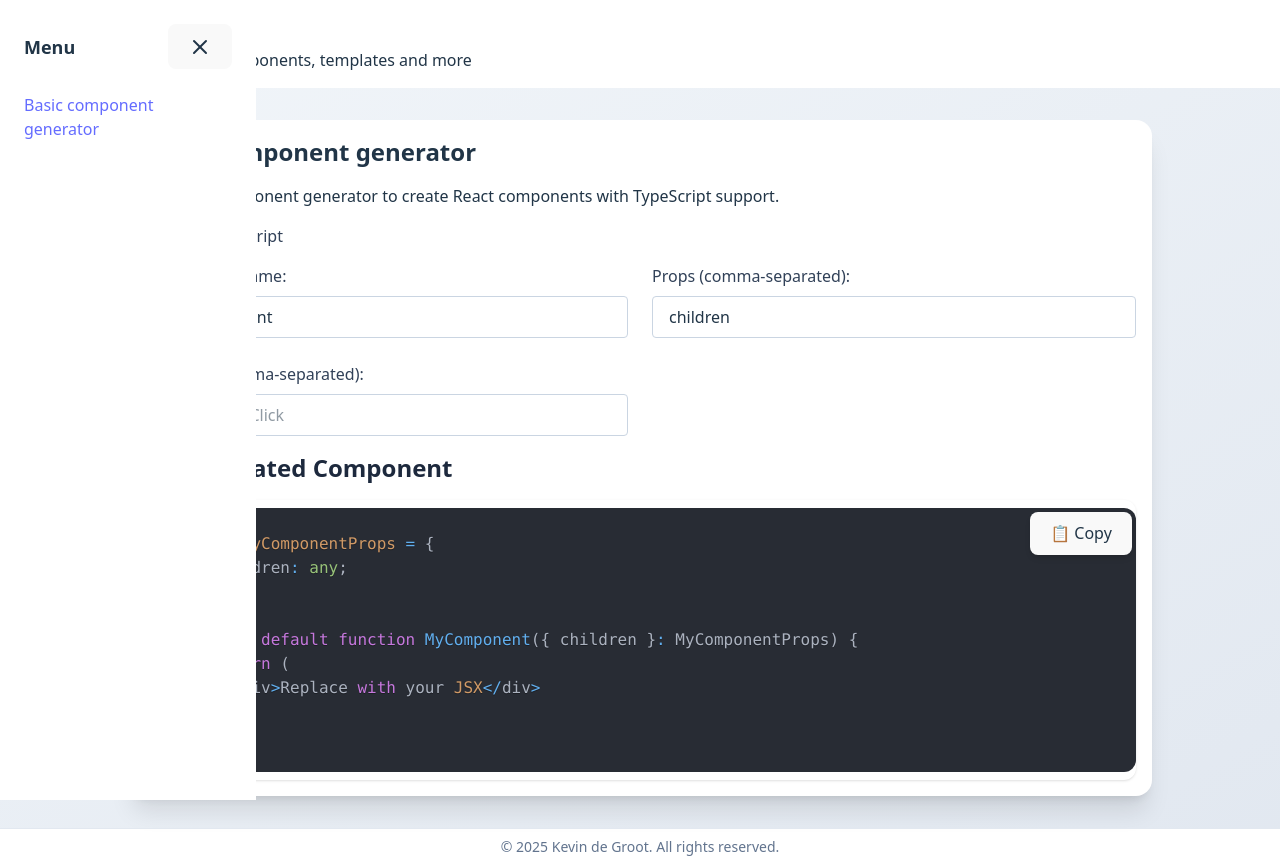
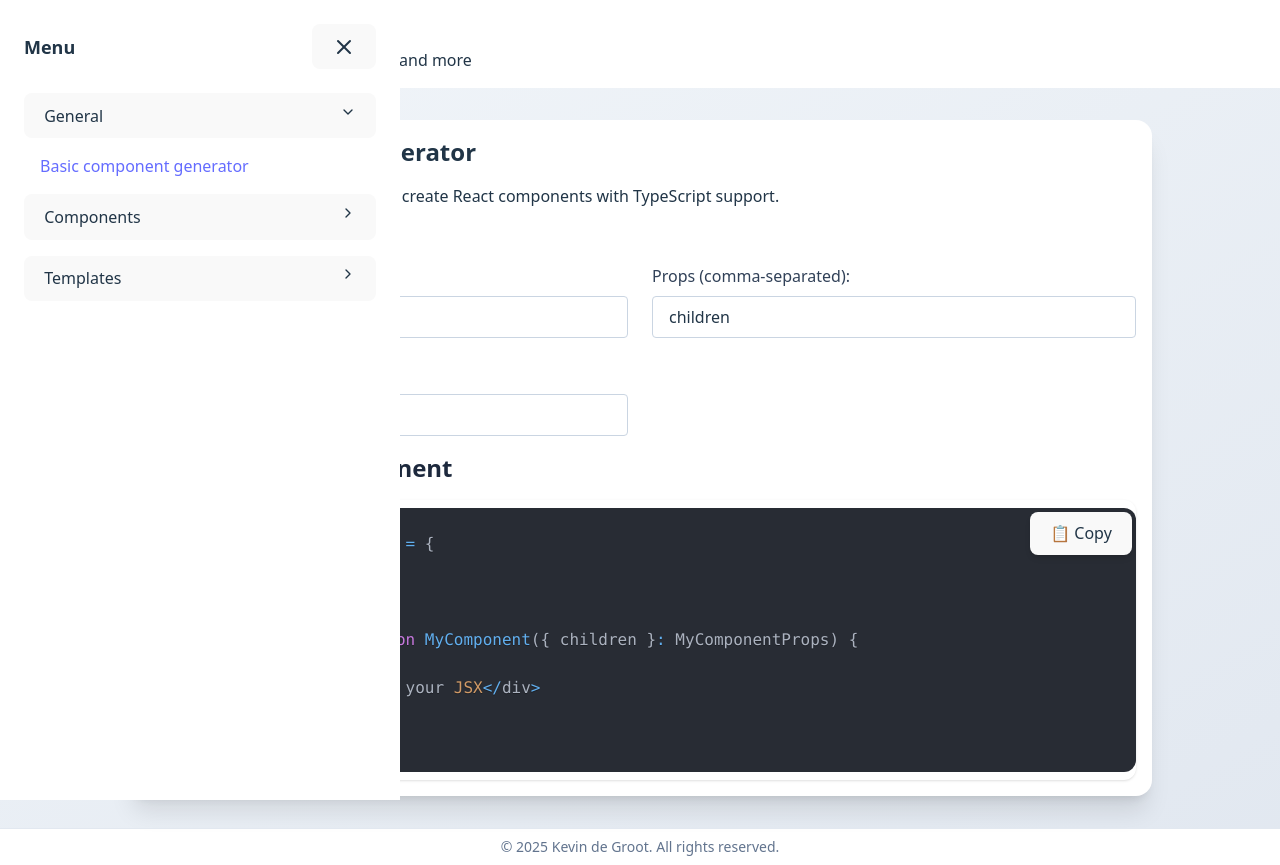
Before and after one commit to KevinDeGroot2015/jsxforge, a React (Vite) app: page / in a window 1280 px wide. Both pictures are taken after a click on the button 48 px from the left and 44 px from the top of the page. Built offline with nearby package versions, Linux system fonts and the light colour scheme.

Commit message:
header-sidebar usecontext implementation & small changes

```diff
--- a/src/App.tsx
+++ b/src/App.tsx
@@ -3,12 +3,15 @@ import Footer from "@components/Footer/Footer";
 import Header from "@components/Header/Header";
 import Layout from "@layout/Layout";
 import "@assets/styles/index.css";
+import { SideBarProvider } from "@contexts/SideBarContext";
 
 export default function App() {
     return (
         <>
             <BrowserRouter>
-                <Header />
+                <SideBarProvider>
+                    <Header />
+                </SideBarProvider>
                 <Layout />
                 <Footer />
             </BrowserRouter>
--- a/src/assets/styles/index.css
+++ b/src/assets/styles/index.css
@@ -50,10 +50,6 @@ button {
 button:hover {
     border-color: #646cff;
 }
-button:focus,
-button:focus-visible {
-    outline: 4px auto -webkit-focus-ring-color;
-}
 
 @media (prefers-color-scheme: light) {
     :root {
--- a/src/components/Header/Header.tsx
+++ b/src/components/Header/Header.tsx
@@ -1,13 +1,11 @@
-import { useState } from "react";
-import { motion, AnimatePresence } from "framer-motion";
-import { Menu, X } from "lucide-react";
+import { Menu } from "lucide-react";
 import { Link } from "react-router-dom";
-import routes from "@router/routes";
+import { useContext } from 'react';
+import SideBar from "@components/Sidebar/SideBar";
+import { SideBarContext } from "@contexts/SideBarContext";
 
 export default function Header() {
-    const [isOpen, setIsOpen] = useState(false);
-
-    const toggleMenu = () => setIsOpen(!isOpen);
+    const { toggleMenu } = useContext(SideBarContext);
 
     return (
         <>
@@ -22,45 +20,7 @@ export default function Header() {
                     <p>React/Typescript components, templates and more</p>
                 </h1>
             </header>
-
-            <AnimatePresence>
-                {isOpen && (
-                    <motion.div
-                        className="fixed inset-0 z-50 "
-                        initial={{ opacity: 0 }}
-                        animate={{ opacity: 1 }}
-                        exit={{ opacity: 0 }}
-                        onClick={toggleMenu}
-                    >
-                        <motion.div
-                            className="bg-white w-64 h-full p-6"
-                            initial={{ x: "-100%" }}
-                            animate={{ x: 0 }}
-                            exit={{ x: "-100%" }}
-                            transition={{ type: "tween" }}
-                            onClick={(e) => e.stopPropagation()}
-                        >
-                            <div className="flex justify-between items-center mb-6">
-                                <h2 className="text-lg font-semibold">Menu</h2>
-                                <button onClick={toggleMenu}>
-                                    <X className="w-6 h-6" />
-                                </button>
-                            </div>
-                            <nav className="flex flex-col gap-4">
-                                {routes.map(({ path, title }) => (
-                                    <Link
-                                        key={path}
-                                        to={path}
-                                        className="hover:text-blue-600"
-                                    >
-                                        {title}
-                                    </Link>
-                                ))}
-                            </nav>
-                        </motion.div>
-                    </motion.div>
-                )}
-            </AnimatePresence>
+            <SideBar />
         </>
     );
 }
--- /dev/null
+++ b/src/components/Sidebar/SideBar.tsx
@@ -0,0 +1,98 @@
+import { useContext } from "react";
+import { motion, AnimatePresence } from "framer-motion";
+import { X, ChevronDown, ChevronRight } from "lucide-react";
+import { Link } from "react-router-dom";
+import routes from "@router/routes";
+import { SideBarContext } from "@contexts/SideBarContext";
+
+export default function Sidebar() {
+    const { isOpen, setIsOpen, openGroups, setOpenGroups, toggleMenu } = useContext(SideBarContext);
+
+    const toggleGroup = (group: string) => {
+        setOpenGroups((prev) =>
+            prev.includes(group)
+                ? prev.filter((g) => g !== group)
+                : [...prev, group]
+        );
+    };
+
+    return (
+        <AnimatePresence>
+            {isOpen && (
+                <motion.div
+                    className="fixed inset-0 z-50"
+                    initial={{ opacity: 0 }}
+                    animate={{ opacity: 1 }}
+                    exit={{ opacity: 0 }}
+                    onClick={() => setIsOpen(false)}
+                >
+                    <motion.div
+                        className="bg-white w-100 h-full p-6"
+                        initial={{ x: "-100%" }}
+                        animate={{ x: 0 }}
+                        exit={{ x: "-100%" }}
+                        transition={{ type: "tween" }}
+                        onClick={(e) => e.stopPropagation()}
+                    >
+                        <div className="flex justify-between items-center mb-6">
+                            <h2 className="text-lg font-semibold">Menu</h2>
+                            <button onClick={toggleMenu}>
+                                <X className="w-6 h-6" />
+                            </button>
+                        </div>
+
+                        <nav className="flex flex-col gap-2">
+                            {routes.map(({ group, items }) => (
+                                <div key={group} className="pb-2">
+                                    <button
+                                        onClick={() => toggleGroup(group)}
+                                        className="flex justify-between align-middle w-full font-medium"
+                                    >
+                                        {group}
+                                        {openGroups.includes(group) ? (
+                                            <ChevronDown className="w-4 h-4" />
+                                        ) : (
+                                            <ChevronRight className="w-4 h-4" />
+                                        )}
+                                    </button>
+
+                                    <AnimatePresence>
+                                        {openGroups.includes(group) && (
+                                            <motion.div
+                                                initial={{
+                                                    height: 0,
+                                                    opacity: 0,
+                                                }}
+                                                animate={{
+                                                    height: "auto",
+                                                    opacity: 1,
+                                                }}
+                                                exit={{
+                                                    height: 0,
+                                                    opacity: 0,
+                                                }}
+                                                className="overflow-hidden pl-4 mt-4 flex flex-col gap-3"
+                                            >
+                                                {items.map(
+                                                    ({ path, title }) => (
+                                                        <Link
+                                                            key={path}
+                                                            to={path}
+                                                            onClick={toggleMenu}
+                                                        >
+                                                            {title}
+                                                        </Link>
+                                                    )
+                                                )}
+                                            </motion.div>
+                                        )}
+                                    </AnimatePresence>
+                                </div>
+                            ))}
+                        </nav>
+                    </motion.div>
+                </motion.div>
+            )}
+        </AnimatePresence>
+    );
+}
--- /dev/null
+++ b/src/contexts/SideBarContext.tsx
@@ -0,0 +1,36 @@
+import { createContext, useState } from "react";
+
+type SideBarContextProps = {
+    isOpen: boolean;
+    setIsOpen: React.Dispatch<React.SetStateAction<boolean>>;
+    openGroups: string[];
+    setOpenGroups: React.Dispatch<React.SetStateAction<string[]>>;
+    toggleMenu: () => void;
+};
+
+type SideBarContextProvideProps = {
+    children: React.ReactNode;
+};
+
+export const SideBarContext = createContext<SideBarContextProps>({
+    isOpen: false,
+    setIsOpen: () => {},
+    openGroups: [],
+    setOpenGroups: () => {},
+    toggleMenu: () => {},
+});
+
+export const SideBarProvider = ({ children }: SideBarContextProvideProps) => {
+    const [isOpen, setIsOpen] = useState(false);
+    const [openGroups, setOpenGroups] = useState<string[]>(["General"]);
+
+    const toggleMenu = () => setIsOpen(!isOpen);
+
+    return (
+        <SideBarContext.Provider
+            value={{ isOpen, setIsOpen, openGroups, setOpenGroups, toggleMenu }}
+        >
+            {children}
+        </SideBarContext.Provider>
+    );
+};
--- a/src/layout/Layout.tsx
+++ b/src/layout/Layout.tsx
@@ -1,22 +1,29 @@
-import { Routes, Route } from "react-router";
+import { Routes, Route, useLocation } from "react-router";
 import routes from "@router/routes";
-import React from "react";
 
 export default function Layout() {
+    const location = useLocation();
+    const pageRouteItems = routes.flatMap((group) => group.items);
+    const currentRoute = pageRouteItems.find(
+        (route) => route.path === location.pathname
+    );
+
     return (
         <div
             style={{ minHeight: "calc(100vh - 130px)" }}
             className="bg-gradient-to-br from-slate-100 to-slate-200 p-2 md:p-8"
         >
             <div className="max-w-5xl mx-auto bg-white rounded-2xl shadow-xl p-4 space-y-4">
-                {routes.map(({ path, title, intro }) => (
-                    <React.Fragment key={path}>
-                        <h2 className="text-2xl font-bold">{title}</h2>
-                        <p>{intro}</p>
-                    </React.Fragment>
-                ))}
+                {currentRoute && (
+                    <>
+                        <h2 className="text-2xl font-bold">
+                            {currentRoute.title}
+                        </h2>
+                        {currentRoute.intro && <p>{currentRoute.intro}</p>}
+                    </>
+                )}
                 <Routes>
-                    {routes.map(({ path, element }) => (
+                    {pageRouteItems.map(({ path, element }) => (
                         <Route key={path} path={path} element={element} />
                     ))}
                 </Routes>
--- a/src/router/routes.tsx
+++ b/src/router/routes.tsx
@@ -1,19 +1,44 @@
 import Home from "@pages/Home";
 
-export type Routes = {
+export type RouteItem = {
     path: string;
     title: string;
     intro?: string;
     element: React.ReactElement;
 };
 
+export type RouteGroup = {
+    group: string;
+    description?: string;
+    items: RouteItem[];
+};
+
 export const routes = [
     {
-        path: "/",
-        title: "Basic component generator",
-        intro: "A simple component generator to create React components with TypeScript support.",
-        element: <Home />,
+        group: "General",
+        items: [
+            {
+                path: "/",
+                title: "Basic component generator",
+                intro: "A simple component generator to create React components with TypeScript support.",
+                element: <Home />,
+            },
+        ],
+    },
+    {
+        group: "Components",
+        items: [
+            { path: "/button", title: "Button" },
+            { path: "/card", title: "Card" },
+        ],
+    },
+    {
+        group: "Templates",
+        items: [
+            { path: "/dashboard", title: "Dashboard" },
+            { path: "/login", title: "Login" },
+        ],
     },
 ];
 
-export default routes as Routes[];
+export default routes as RouteGroup[];
--- a/tsconfig.app.json
+++ b/tsconfig.app.json
@@ -29,6 +29,7 @@
       "@layout/*": ["layout/*"],
       "@pages/*": ["pages/*"],
       "@router/*": ["router/*"],
+      "@contexts/*": ["contexts/*"],
     }
   },
   "include": ["src"]
```
